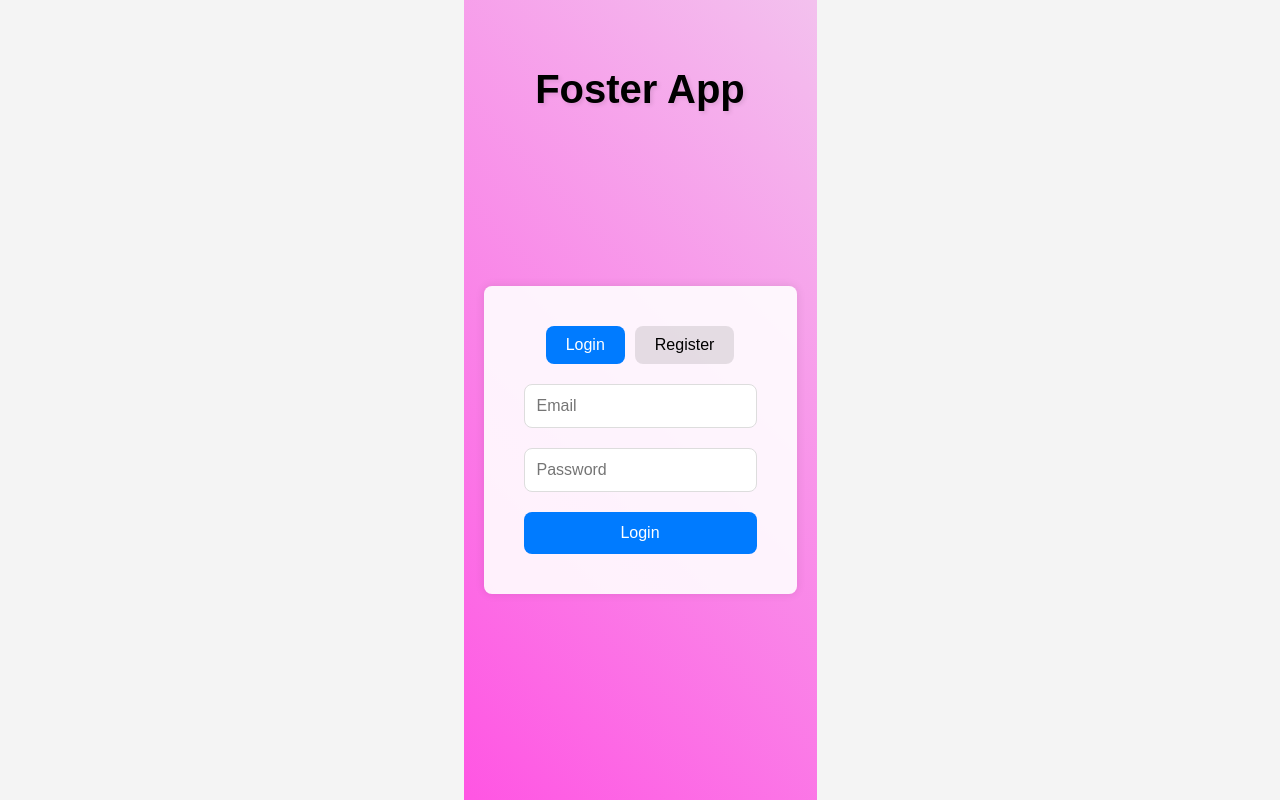
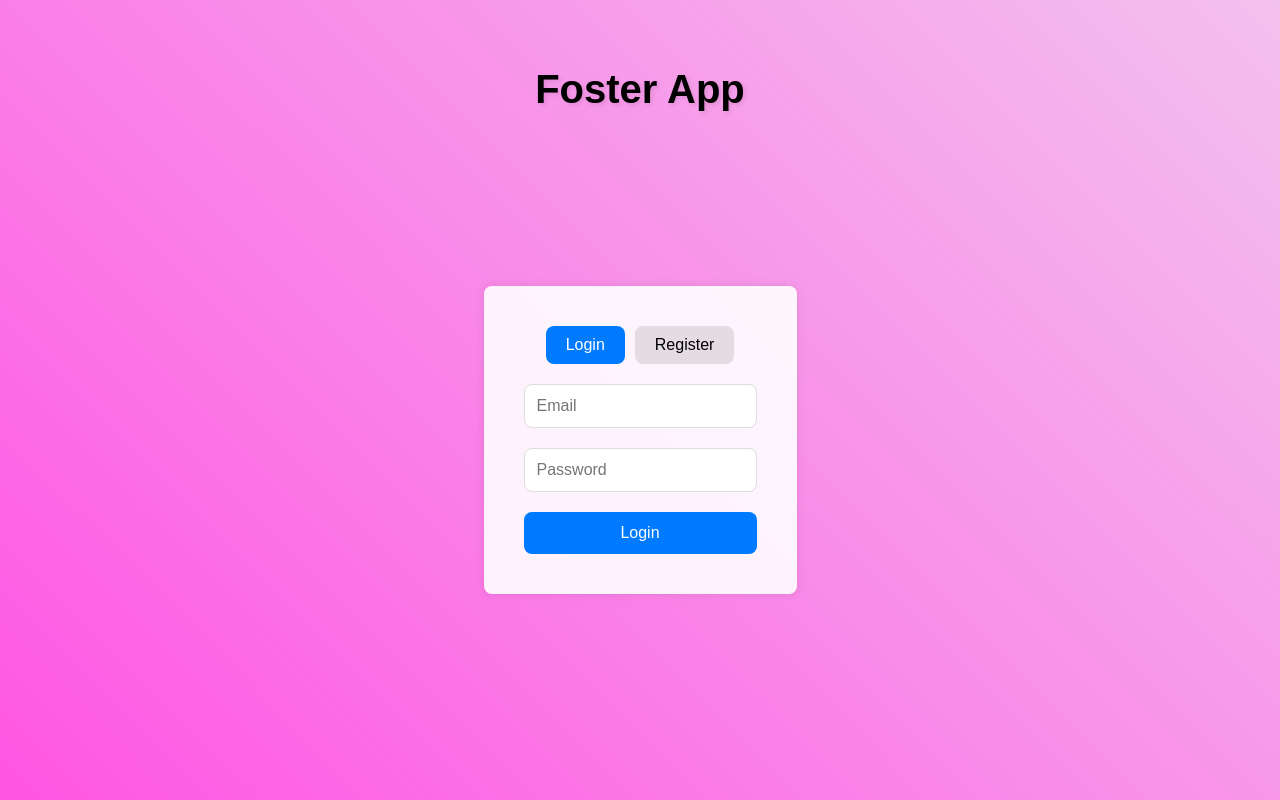
Before and after one commit to xxcosita3czxx/forestapp-hackathon, a React (Vite) app in the folder Frontend/: page /login in a window 1280 px wide. Built offline with nearby package versions, Linux system fonts and the light colour scheme.

Commit message:
Update login.css

```diff
--- a/Frontend/src/login.css
+++ b/Frontend/src/login.css
@@ -1,6 +1,7 @@
 /* src/components/login.css */
 .login-page {
   min-height: 100vh;
+  width: 100vw; /* Add this */
   background: linear-gradient(45deg, #FF55E3, #F3C1EE);
   display: flex;
   align-items: center;
@@ -48,7 +49,7 @@
 }
 
 .auth-container {
-  max-width: 400px;
+  max-width: 400px; /* This limits the width */
   margin: 20px;
   padding: 40px;
   background: rgba(255, 255, 255, 0.9);
```
